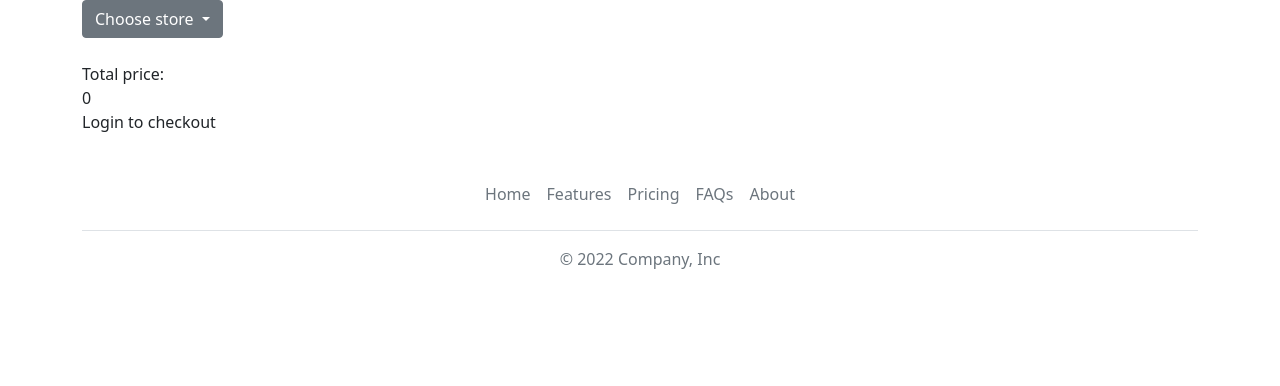
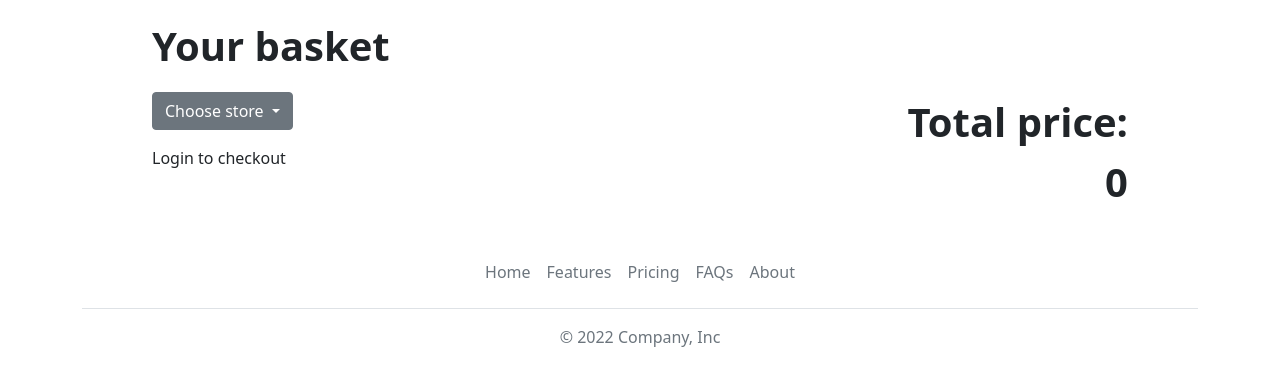
Before and after one commit to PaulAlekseev/Django-store-project, a Django app: page /basket/ in a window 1280 px wide. Shown: the part 55-441 px from the top of the page. Run offline with Django 4.2, Linux system fonts and the light colour scheme; data that the repository does not hold is empty; some libraries are stand-ins or nearby versions.

Commit message:
basket refactoring

```diff
--- a/basket/templates/basket/basket.html
+++ b/basket/templates/basket/basket.html
@@ -5,6 +5,29 @@
 {% block content %}
 
 <div>
+
+</div>
+
+
+</div>
+
+    <div class="container" style="max-width: 1000px">
+        <div class="row">
+
+            <div class="col-12 text-start my-3">
+                <span class=" fs-1 fw-bold">
+                    Your basket
+                </span>
+            </div>
+
+            {% for item in Products %}
+            <div class="col-12">
+                {% include 'basket/product_card_basket.html' %}
+            </div>
+            {% endfor %}
+            <div class="col-6 text-start">
+                <div class="row">
+                    <div class="col-12">
                         <button class="store-of-choise btn btn-secondary dropdown-toggle" type="button" id="dropdownMenuButton1" data-bs-toggle="dropdown" aria-expanded="false">
                             Choose store
                         </button>
@@ -14,36 +37,8 @@
                             {% endfor %}
                         </ul>
                     </div>
-<div class="products_basket">
-{% for item in Products %}
-<div id="product-{{ item.product.id }}">
-    <div>
-        name = {{ item.product.name }}<br>
-    </div>
-    <div id="product-{{ item.product.id }}-price">
-        price = {{ item.product.price }}<br>
-    </div>
-    <div id="product-{{ item.product.id }}-price_total">
-        total = <span id="price-{{ item.product.id }}">{{ item.total }}</span><br>
-    </div>
-    {% if item.total_amount == 0 %}
-    <div>
-        <div>Out of stock</div>
-    </div>
-    {% else %}
-    <div>
-        <input type="number" id="value-{{ item.product.id }}" value="{{ item.amount }}" data-id="{{ item.product.id }}" onchange="change(this)">
-    </div>
-    {% endif %}
-    <br>
-    <button onclick="delete_object(this)" data-id="{{ item.product.id }}">Delete</button>
 
-<br>
-<br>
-</div>
-{% endfor %}
-<br>
-<div class="">Total price:<div id="total_price" class="">{{ Total_price }}</div></div>
+                    <div class="col-12 mt-3">
                         {% if user.is_authenticated %}
                         <div class='checkout-button' style="display: none;">
                             <button type="button" class="btn btn-primary" onclick="checkout()">Checkout</button>
@@ -51,6 +46,14 @@
                         {% else %}
                         <span>Login to checkout</span>
                         {% endif %}
+                    </div>
+                </div>
+            </div>
+
+            <div class="col-6 text-end">
+                <span class="fs-1 fw-bold">Total price:<div id="total_price">{{ Total_price }}</div></span>
+            </div>
+        </div>
     </div>
 <script>
 
@@ -105,13 +108,13 @@
                     'X-CSRFToken':"{{csrf_token}}",
                 },
                 body:JSON.stringify({
-                    'product_id':obj.dataset.id,
+                    'product_id':obj.id,
                     'total_price':total.innerHTML,
                 })
             })
             .then(response => response.json())
         .then(data => {
-            obj.parentNode.remove();
+            obj.parentNode.parentNode.parentNode.parentNode.remove();
             total.textContent = data['total']
         })
         .catch((error) => {
```
Also changed, not shown: basket/templates/basket/product_card_basket.html (added, +63 -0 lines). Lines whose indentation alone changed are shown as unchanged.
